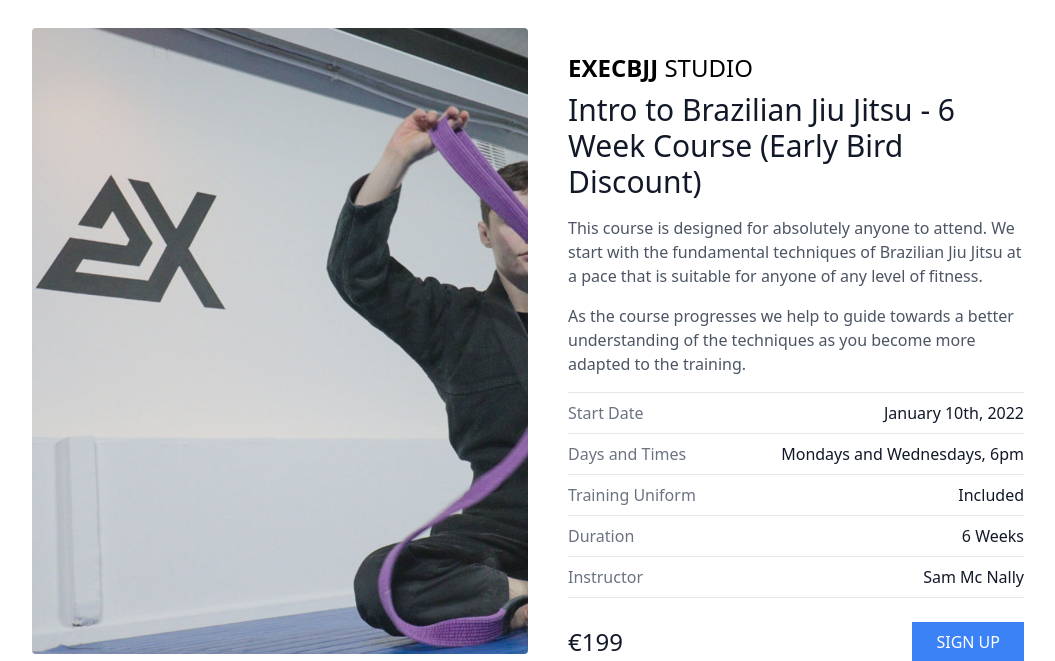
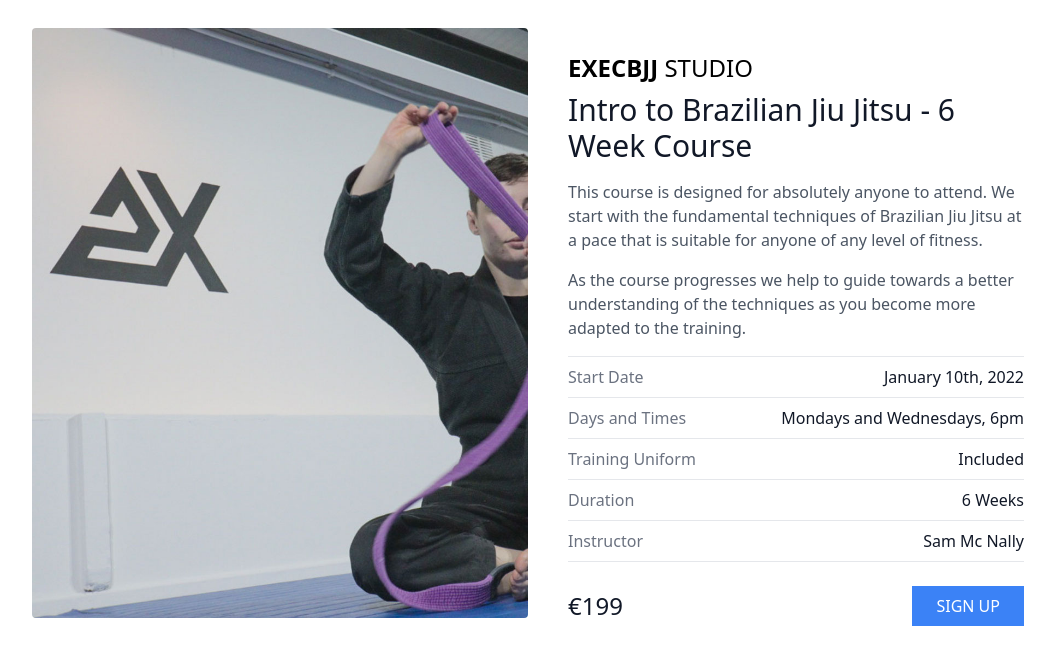
Before and after one commit to Code-Institute-Submissions/slammer1870-execbjj-django_FebResub, a Django app: page /beginners-course/ in a window 1280 px wide. Shown: the part 68-729 px from the top of the page, without its empty margins (112-1167 px from the left). Run offline with Django 3.2, Linux system fonts and the light colour scheme; some libraries are stand-ins or nearby versions.

Commit message:
update: title

```diff
--- a/templates/beginners_course.html
+++ b/templates/beginners_course.html
@@ -20,7 +20,7 @@
           ExecBJJ <span class="font-light">Studio</span>
         </h2>
         <h1 class="text-gray-900 text-3xl title-font font-medium mb-4">
-          Intro to Brazilian Jiu Jitsu - 6 Week Course (Early Bird Discount)
+          Intro to Brazilian Jiu Jitsu - 6 Week Course
         </h1>
         <p class="mb-4">
           This course is designed for absolutely anyone to attend. We start with
```
